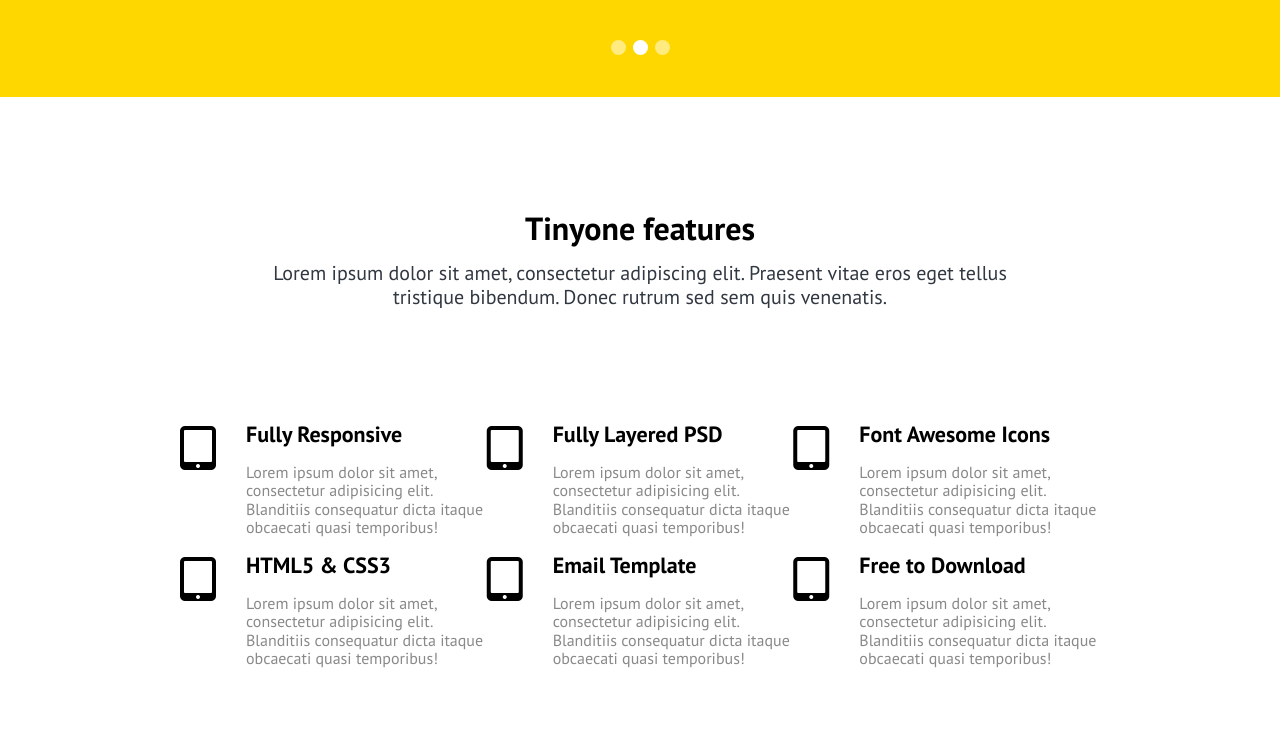
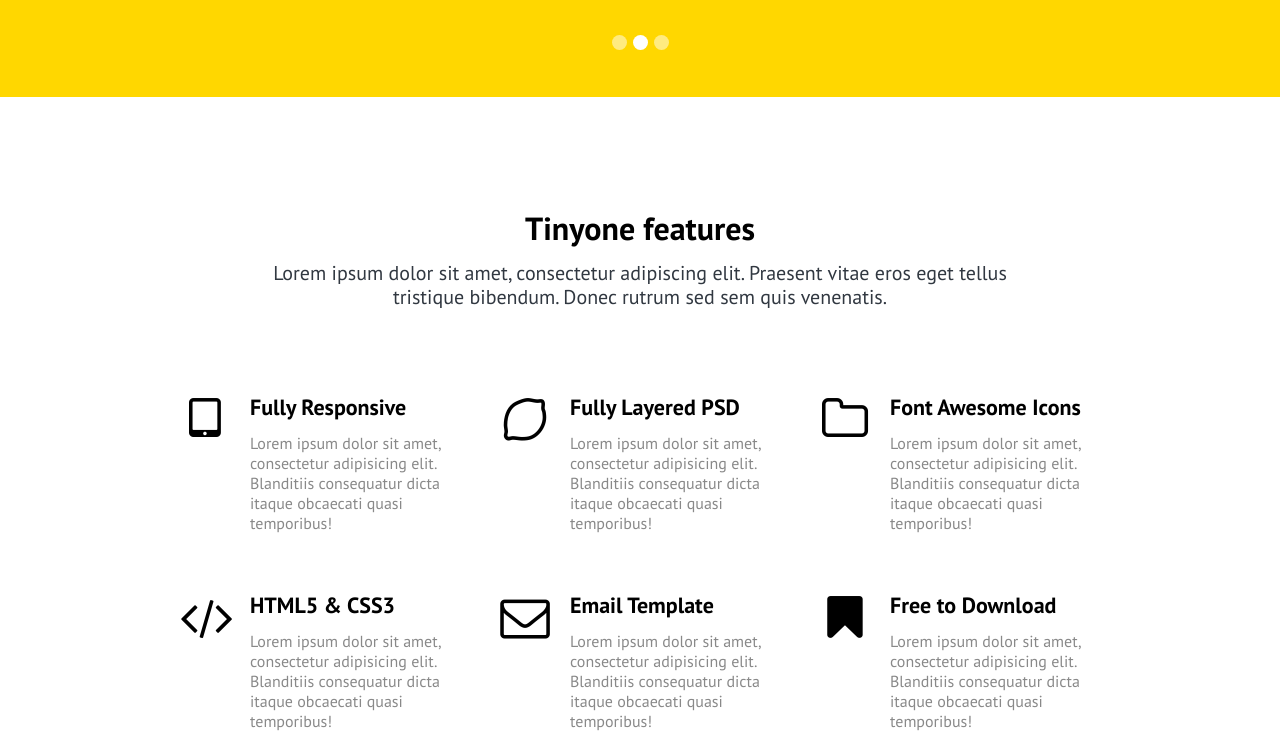
Before and after one commit to timoshevichaleks/tinyone-project, a website: page index.html in a window 1280 px wide. Shown: the part 643-1374 px from the top of the page. Before the commit the page ends 1327 px from the top, so only its background shows below. Drawn offline with Linux system fonts and the light colour scheme.

Commit message:
сделал блок с преймуществами

```diff
--- a/assets/scss/header/_header-slider.scss
+++ b/assets/scss/header/_header-slider.scss
@@ -108,13 +108,12 @@
   display: flex;
   align-items: center;
   justify-content: center;
-
-  gap: 7px;
 }
 
 .indicator {
   width: 15px;
   height: 15px;
+  margin: -9px 3px 0;
 
   border-radius: 50%;
   background-color: rgba($color-light, 0.5);
--- a/assets/scss/sections/_features.scss
+++ b/assets/scss/sections/_features.scss
@@ -1,6 +1,6 @@
 .features {
   &__block {
-    margin: 113px 80px;
+    margin: 113px 80px 86px;
 
     text-align: center;
   }
@@ -18,14 +18,26 @@
   &-content {
     display: flex;
     flex-wrap: wrap;
+
+    margin-right: -20px;
+    margin-left: -20px;
+
+    row-gap: 60px;
     &__item {
       display: flex;
-      flex: 0 0 33.33333%;
+      flex: 1 0 33.33333%;
 
-      gap: 30px;
+      padding: 0 20px;
+
+      gap: 20px;
     }
     &__block {
+      display: flex;
+      flex-direction: column;
+      flex-grow: 1;
       order: 2;
+
+      row-gap: 13px;
     }
     &__title {
       margin: 0;
@@ -33,12 +45,20 @@
       font-size: 1.375rem;
     }
     &__description {
+      margin: 0;
+
       color: $color-gray-light;
+
+      line-height: 20px;
     }
     &__icon {
       order: 1;
+
+      min-width: 50px;
+
+      text-align: center;
       i {
-        font-size: 3.5rem;
+        font-size: 3.1rem;
       }
     }
   }
--- a/index.html
+++ b/index.html
@@ -139,7 +139,7 @@
             <p class="features-content__description">Lorem ipsum dolor sit amet, consectetur adipisicing elit. Blanditiis consequatur dicta itaque obcaecati quasi temporibus!</p>
           </div>
           <div class="features-content__icon">
-            <i class="fa fa-tablet"></i>
+            <i class="fa fa-lemon-o"></i>
           </div>
         </article>
         <article class="features-content__item">
@@ -148,7 +148,7 @@
             <p class="features-content__description">Lorem ipsum dolor sit amet, consectetur adipisicing elit. Blanditiis consequatur dicta itaque obcaecati quasi temporibus!</p>
           </div>
           <div class="features-content__icon">
-            <i class="fa fa-tablet"></i>
+            <i class="fa fa-folder-o"></i>
           </div>
         </article>
         <article class="features-content__item">
@@ -157,7 +157,7 @@
             <p class="features-content__description">Lorem ipsum dolor sit amet, consectetur adipisicing elit. Blanditiis consequatur dicta itaque obcaecati quasi temporibus!</p>
           </div>
           <div class="features-content__icon">
-            <i class="fa fa-tablet"></i>
+            <i class="fa fa-code"></i>
           </div>
         </article>
         <article class="features-content__item">
@@ -166,7 +166,7 @@
             <p class="features-content__description">Lorem ipsum dolor sit amet, consectetur adipisicing elit. Blanditiis consequatur dicta itaque obcaecati quasi temporibus!</p>
           </div>
           <div class="features-content__icon">
-            <i class="fa fa-tablet"></i>
+            <i class="fa fa-envelope-o"></i>
           </div>
         </article>
         <article class="features-content__item">
@@ -175,7 +175,7 @@
             <p class="features-content__description">Lorem ipsum dolor sit amet, consectetur adipisicing elit. Blanditiis consequatur dicta itaque obcaecati quasi temporibus!</p>
           </div>
           <div class="features-content__icon">
-            <i class="fa fa-tablet"></i>
+            <i class="fa fa-bookmark"></i>
           </div>
         </article>
       </div>
```
Also changed, not shown: assets/css/style.css.
